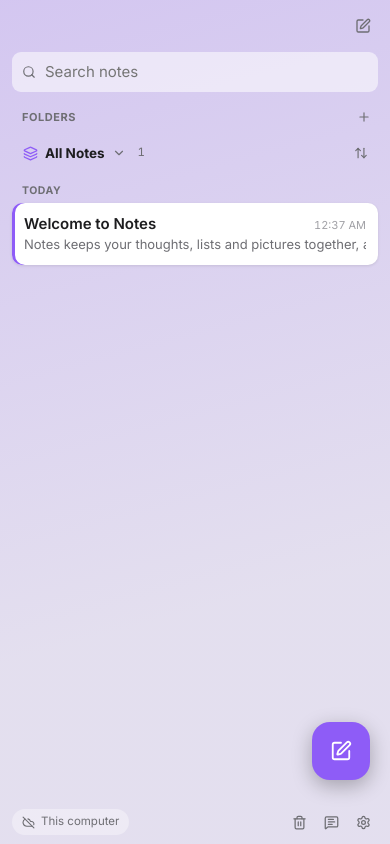
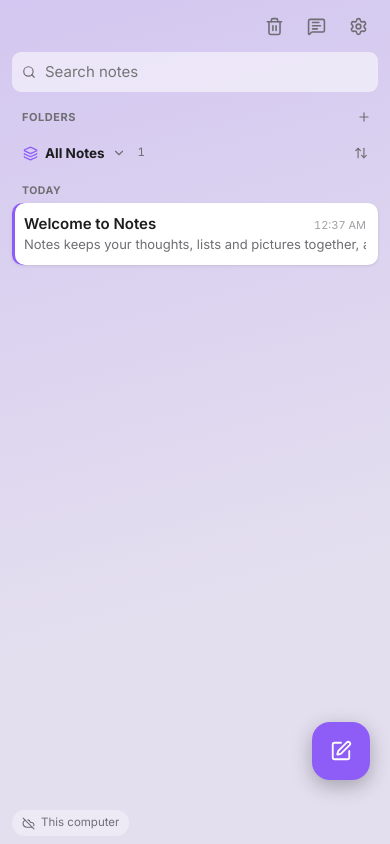
Before and after one commit to Deli5150/notes, a React (Vite) app: page / in a window 390 px wide. Built offline with nearby package versions, Linux system fonts and the light colour scheme; what @capacitor/core would draw is missing.

Commit message:
Phone: Recently Deleted, Feedback and Settings at the top right; no second new-note button
Co-Authored-By: Claude Opus 5.5 <noreply@anthropic.com>

```diff
--- a/src/styles/app.css
+++ b/src/styles/app.css
@@ -2547,8 +2547,9 @@ body.is-float-window {
   height: 52px;
 }
 
-.is-phone .sidebar-hide {
-  display: none;
+.is-phone .sidebar-top .tb-btn {
+  min-width: 40px;
+  height: 40px;
 }
 
 .is-phone .search-field {
--- a/src/ui/Sidebar.tsx
+++ b/src/ui/Sidebar.tsx
@@ -10,6 +10,7 @@ import { DEFAULT_FOLDER, QUICK_NOTES, type Folder, type SortBy } from '../lib/ty
 import { newFolder, newNote, newSmartFolder } from './actions'
 import { withKeys } from '../lib/shortcuts'
 import { isAndroid } from '../lib/storage'
+import { usePhone } from '../lib/phone'
 import { editFolderLook, FolderGlyph } from './FolderIcon'
 import { listSortMenu, NoteList, useListSections } from './NoteList'
 import { confirm, menuUnder, showMenu, toast, type MenuItem } from './overlays'
@@ -353,16 +354,39 @@ export function Sidebar({ width, onSettings, onFeedback }: { width: number; onSe
   const { trash } = useCounts()
   const trashOn = useUi((s) => s.source.kind === 'trash')
 
+  const phone = usePhone()
+  const icon = phone ? 19 : 15
+  const tools = (
+    <>
+      <button className={`tb-btn${trashOn ? ' is-on' : ''}`} title={trash ? `Recently Deleted (${trash})` : 'Recently Deleted'} onClick={() => useUi.getState().select(trashOn ? { kind: 'all' } : { kind: 'trash' })}>
+        <Trash2 size={icon} />
+      </button>
+      <button className="tb-btn" title="Send Feedback" onClick={onFeedback}>
+        <MessageSquareText size={icon} />
+      </button>
+      <button className="tb-btn" title="Settings" onClick={onSettings}>
+        <Settings size={icon} />
+      </button>
+    </>
+  )
+
   return (
     <aside className="sidebar" style={width ? { width } : undefined}>
       <div className="sidebar-top">
         <span className="tb-flex" />
-        <button className="tb-btn sidebar-hide" title={withKeys('Hide Sidebar', 'sidebar')} onClick={() => useStore.getState().setSettings({ sidebarHidden: true })}>
-          <PanelLeftClose size={16} />
-        </button>
-        <button className="tb-btn" title={withKeys('New Note', 'new-note:tab')} onClick={() => newNote()}>
-          <SquarePen size={16} />
-        </button>
+        {phone ? (
+          // On a phone the big button makes notes; Recently Deleted, Feedback and Settings sit up here.
+          tools
+        ) : (
+          <>
+            <button className="tb-btn" title={withKeys('Hide Sidebar', 'sidebar')} onClick={() => useStore.getState().setSettings({ sidebarHidden: true })}>
+              <PanelLeftClose size={16} />
+            </button>
+            <button className="tb-btn" title={withKeys('New Note', 'new-note:tab')} onClick={() => newNote()}>
+              <SquarePen size={16} />
+            </button>
+          </>
+        )}
       </div>
       <SearchField />
       <FolderTiles />
@@ -375,15 +399,7 @@ export function Sidebar({ width, onSettings, onFeedback }: { width: number; onSe
           {sync.error ? 'Sync problem' : sync.enabled ? (busy ? 'Syncing…' : 'Synced') : isAndroid ? 'This phone' : 'This computer'}
         </button>
         <span className="tb-flex" />
-        <button className={`tb-btn${trashOn ? ' is-on' : ''}`} title={trash ? `Recently Deleted (${trash})` : 'Recently Deleted'} onClick={() => useUi.getState().select(trashOn ? { kind: 'all' } : { kind: 'trash' })}>
-          <Trash2 size={15} />
-        </button>
-        <button className="tb-btn" title="Send Feedback" onClick={onFeedback}>
-          <MessageSquareText size={15} />
-        </button>
-        <button className="tb-btn" title="Settings" onClick={onSettings}>
-          <Settings size={15} />
-        </button>
+        {!phone && tools}
       </div>
     </aside>
   )
```
